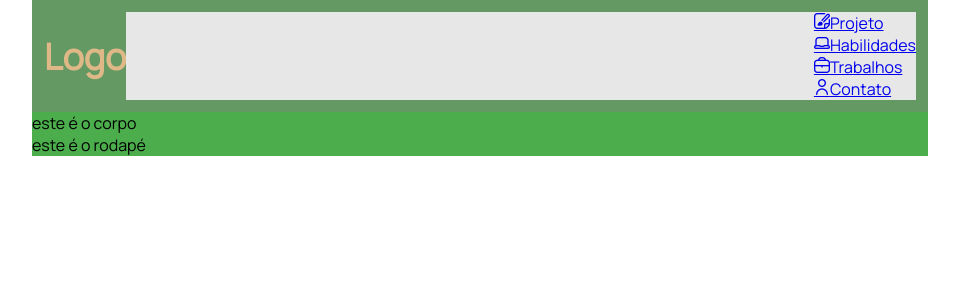
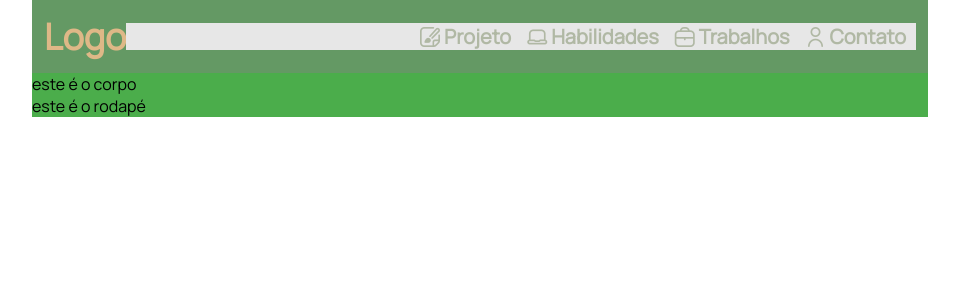
Before and after one commit to JordanoBaluz/portfolio1, a React (Create React App) app: page / in a window 1280 px wide. Shown: the top 300 px of the page, without its empty margins (160-1119 px from the left). Built offline with nearby package versions, Linux system fonts and the light colour scheme.

Commit message:
defined the rules for the web-option menu

```diff
--- a/src/header/web/index.js
+++ b/src/header/web/index.js
@@ -1,4 +1,5 @@
 import React from "react";
+import "./web.css";
 
 function Web() {
   return (
--- a/src/header/web/web.css
+++ b/src/header/web/web.css
@@ -0,0 +1,28 @@
+.web {
+  display: flex;
+  flex: 1;
+  align-items: center;
+}
+
+.web-option {
+  font-size: 20px;
+  margin-right: 16px;
+  font-weight: 700;
+}
+
+.web-option a {
+  text-decoration: none;
+  color: rgba(74, 97, 40, 0.349);
+  display: flex;
+  align-items: center;
+}
+
+.option-icon {
+  display: flex;
+  align-items: center;
+  margin-right: 4px;
+}
+
+.web-option:last-child {
+  margin-right: 10px;
+}
```
